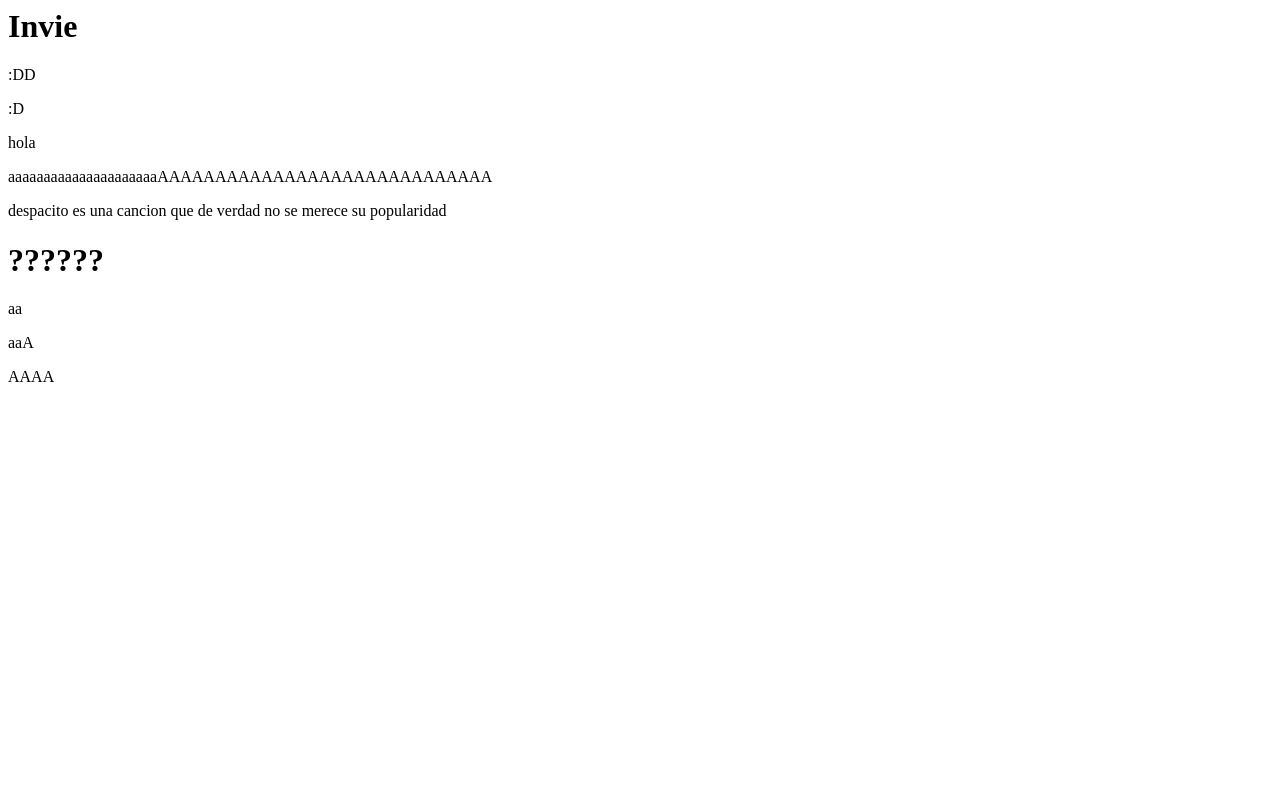
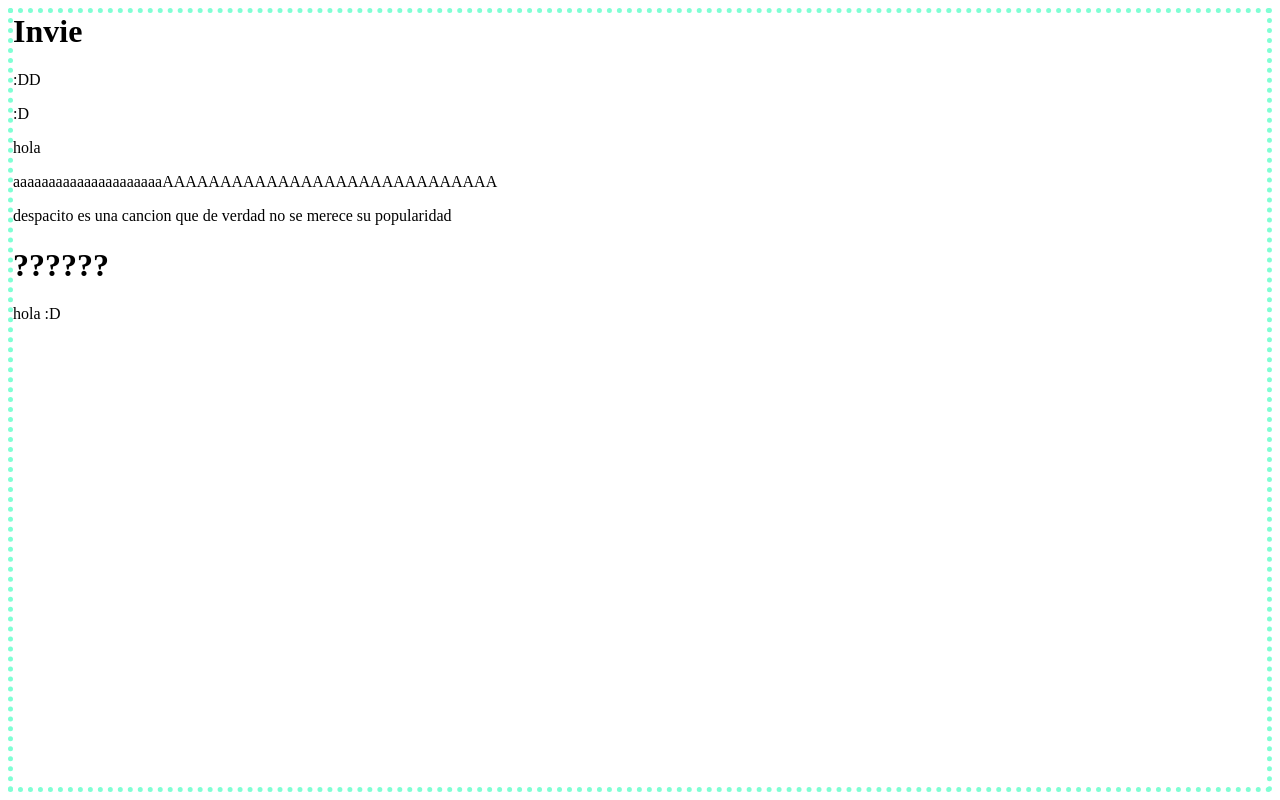
Before and after one commit to solnaranjo/conexion_mysql, a plain HTML site: page index.html in a window 1280 px wide. Drawn offline with Linux system fonts and the light colour scheme.

Commit message:
hotfix 1

```diff
--- a/index.html
+++ b/index.html
@@ -1,6 +1,17 @@
 <title>Invie</title>
 
 <h1>Invie</h1>
+
+<style>
+
+body {
+
+    border: dotted aquamarine 5px;
+
+}
+
+
+</style>
 
 <p>:DD</p>
 
@@ -14,6 +25,4 @@
 
 <h1>??????</h1>
 
-<p>aa</p>
-<p>aaA</p>
-<p>AAAA</p>
+<p>hola :D</p>
```
